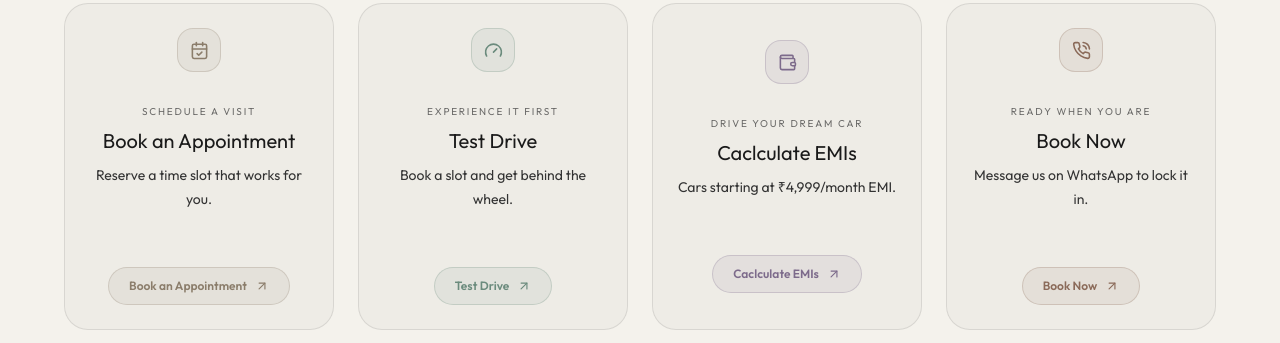
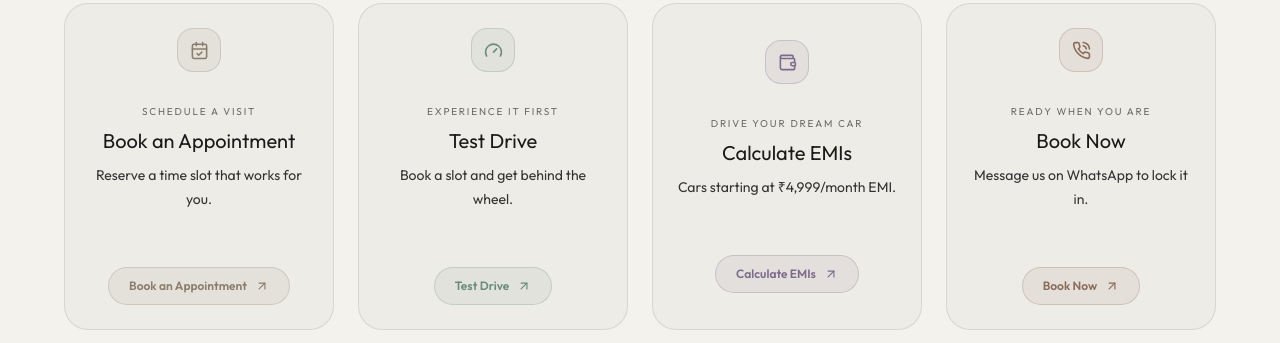
Before and after one commit to sjdevstudio0719/Demo-car-website, a React (Vite) app: page / in a window 1280 px wide. Shown: the part 960-1303 px from the top of the page. Built offline with nearby package versions, Linux system fonts and the light colour scheme.

Commit message:
Mistake resolved

```diff
--- a/src/pages/Home.jsx
+++ b/src/pages/Home.jsx
@@ -861,7 +861,7 @@ export default function Home() {
             {
               icon: Wallet,
               eyebrow: 'Drive your dream Car',
-              title: 'Caclculate EMIs',
+              title: 'Calculate EMIs',
               text: 'Cars starting at ₹4,999/month EMI.',
               type: 'anchor',
               href: '#finance',
```
